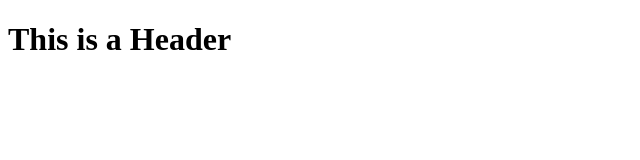
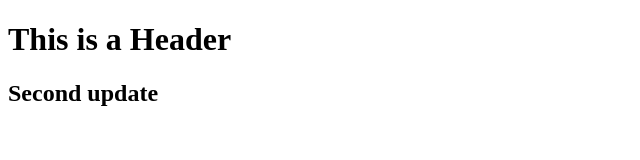
Before and after one commit to AMassani/git-test, a plain HTML site: page index.html in a window 1280 px wide. Shown: the whole page, without its empty margins (0-640 px from the left). Drawn offline with Linux system fonts and the light colour scheme.

Commit message:
third commit

```diff
--- a/index.html
+++ b/index.html
@@ -3,5 +3,6 @@
     <head></head>
     <body>
         <h1>This is a Header</h1>
+        <h2>Second update</h2>
     </body>
 </html>
```
